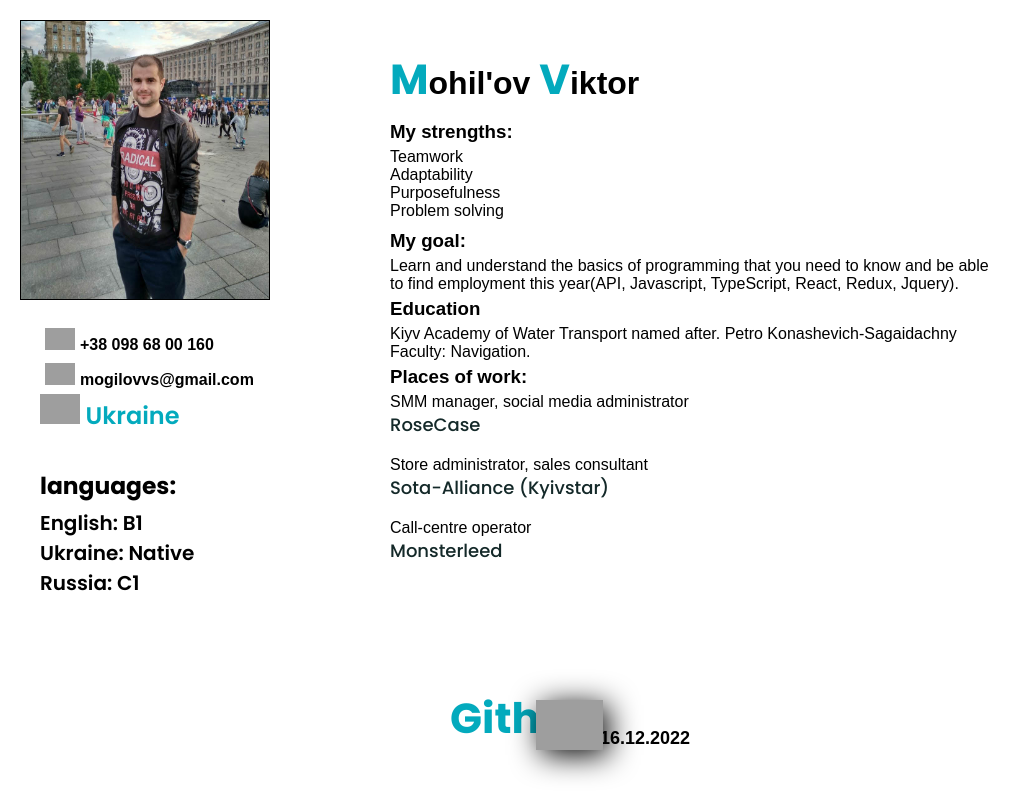
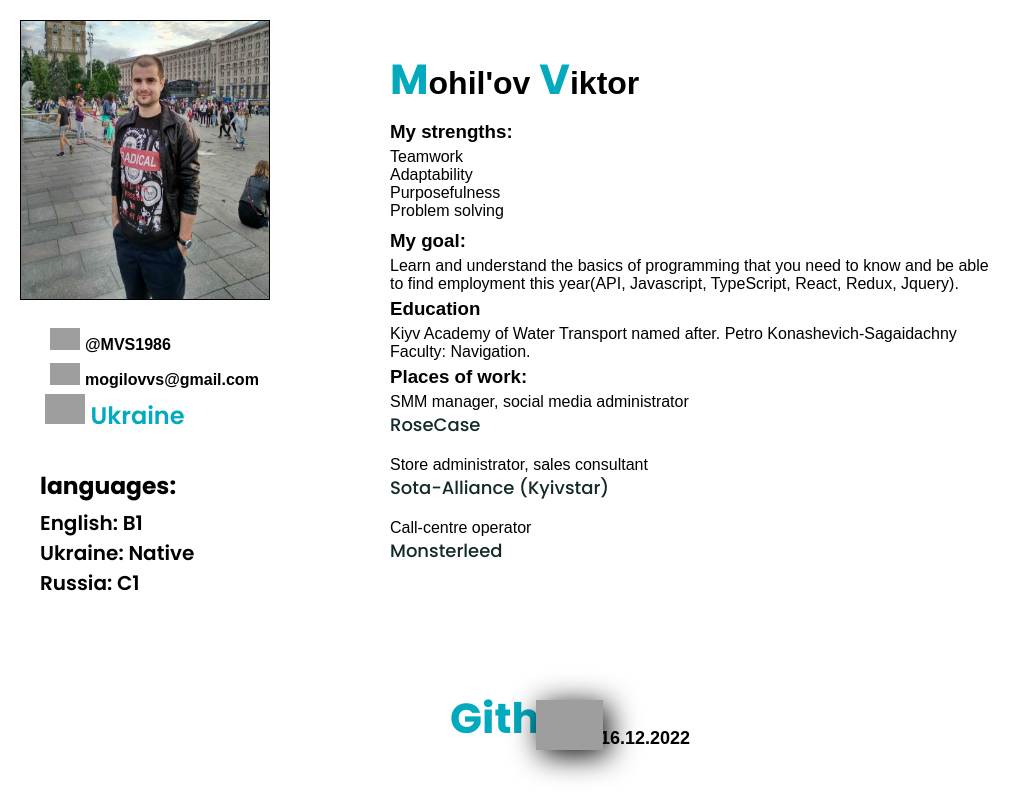
Before and after one commit to Amvees/rsschool-cv, a plain HTML site: page index.html in a window 1280 px wide. Shown: the top 800 px of the page, without its empty margins (0-1031 px from the left). Drawn offline with Linux system fonts and the light colour scheme; grey boxes are pictures that could not be loaded; a web font is replaced by a local one.

Commit message:
fixed: bugs

```diff
--- a/index.html
+++ b/index.html
@@ -13,7 +13,8 @@
     <header>
         <nav>
         <ul>
-        <li></li>
+        <li><a href="#>Contacts</a></li>
+        <li>My projects</li>
         </ul>
         </nav>
     </header>
@@ -32,17 +33,19 @@
 
         <div class="contacts">
 
-            <div class="contacts-item">
-               <strong class="tel-item"></strong><img class="phone-icon" src="https://encrypted-tbn0.gstatic.com/images?q=tbn:ANd9GcS8f1eHfQjdl_TxsP1sJ3VNEX3B__S01fiP_6W3TeP1yg&s" alt=""><a class="phone" href="tel:+380986800160">+38 098 68 00 160</a>
-            </div>
+             <ul class="contacts-item">
+                    <li class="contacts-item">
+                    <strong class="tel-item"></strong><img class="phone-icon" src="https://upload.wikimedia.org/wikipedia/commons/thumb/8/82/Telegram_logo.svg/2048px-Telegram_logo.svg.png" alt=""><a class="phone" href="#">@MVS1986</a>
+                    </li>
 
-            <div class="contacts-item">
-                <strong class="email-item"></strong><img class="email-icon" src="https://cdns.iconmonstr.com/wp-content/releases/preview/2012/240/iconmonstr-email-2.png" alt=""></strong><a class="mail" href="mailto:chornyiav@gmail.com">mogilovvs@gmail.com</a>
-            </div>
+                    <li class="contacts-item">
+                        <strong class="email-item"></strong><img class="email-icon" src="https://cdns.iconmonstr.com/wp-content/releases/preview/2012/240/iconmonstr-email-2.png" alt=""></strong><a class="mail" href="mailto:chornyiav@gmail.com">mogilovvs@gmail.com</a>
+                    </li>
 
-            <div class="location">
-                <img class="location-icon" src="https://t3.ftcdn.net/jpg/03/98/38/06/360_F_398380607_zChDgI9jMSPgjcnJlbQOfl5O1Fae1Gjr.jpg" alt="location icon"> <strong class="location-item">Ukraine</strong>
-            </div>
+                    <li class="location">
+                        <img class="location-icon" src="https://freesvg.org/img/ts-map-pin.png" alt="location icon"> <strong class="location-item">Ukraine</strong>
+                    </li>
+                </ul>
 
             <div class="languages">
 
```
